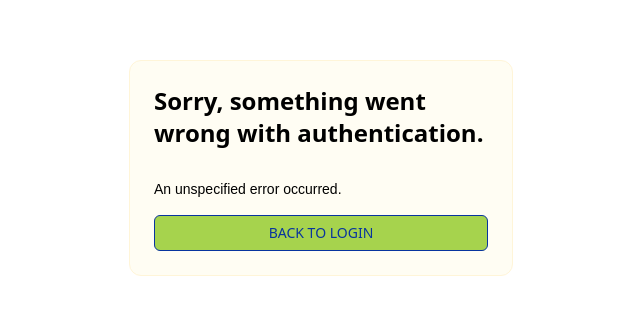
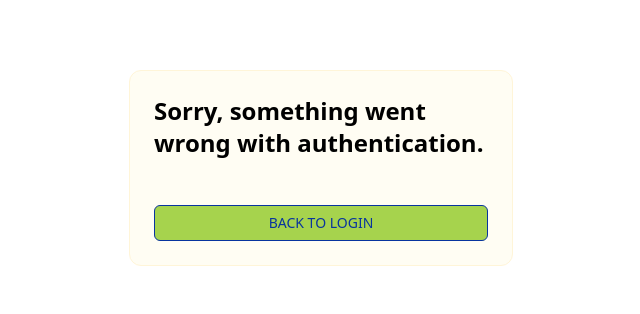
Before and after one commit to ochovhaniuk98/PRJ566NBB-02, a Next.js app in the folder biteclub/: page /auth-error in a window 1280 px wide. Shown: the part 232-546 px from the top of the page, without its empty margins (319-959 px from the left). Built offline with nearby package versions, Linux system fonts and the light colour scheme; a web font is replaced by a local one.

Commit message:
UPDATE: remove useSearchParams

```diff
--- a/biteclub/src/app/(auth)/auth-error/page.jsx
+++ b/biteclub/src/app/(auth)/auth-error/page.jsx
@@ -2,12 +2,12 @@
 
 import { Card, CardContent, CardHeader, CardTitle } from '@/components/auth/ui/Card';
 import { Button } from '@/components/auth/ui/Button';
-import { useRouter, useSearchParams } from 'next/navigation';
+import { useRouter } from 'next/navigation'; // useSearchParams
 
 export default function ErrorPage() {
   const router = useRouter();
-  const searchParams = useSearchParams();
-  const error = searchParams.get('error');
+  // const searchParams = useSearchParams();
+  // const error = searchParams.get('error');
 
   const handleClick = () => {
     router.push('/login');
@@ -22,11 +22,11 @@ export default function ErrorPage() {
               <CardTitle className="text-2xl">Sorry, something went wrong with authentication.</CardTitle>
             </CardHeader>
             <CardContent>
-              {error ? (
+              {/* {error ? (
                 <p className="text-sm text-muted-foreground">Code error: {error}</p>
               ) : (
                 <p className="text-sm text-muted-foreground">An unspecified error occurred.</p>
-              )}
+              )} */}
               <Button className="w-full font-roboto font-normal mt-4" onClick={handleClick}>
                 Back To Login
               </Button>
```
